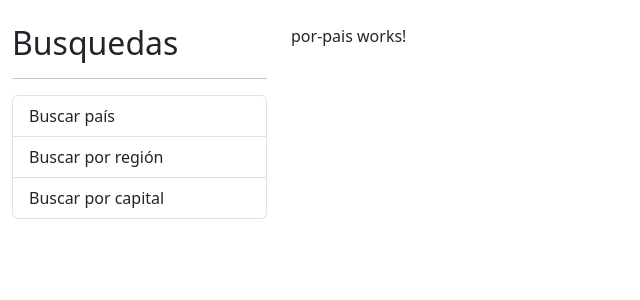
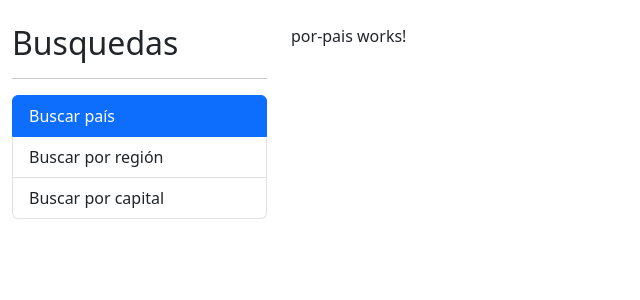
Before and after one commit to luigialejandro/paisesApp, an Angular app: page / in a window 1280 px wide. Shown: the top 300 px of the page, without its empty margins (0-640 px from the left). Built offline with nearby package versions, Linux system fonts and the light colour scheme.

Commit message:
Putting to work the sidebar by using routerLink (which comes from RouterModule) so that every time an item is selected then navigation towards the associated component will occur. Once an item is selected it is also gonna be blue highlighted thanks to making the routerLinkActive active on each item.

```diff
--- a/src/app/app.component.html
+++ b/src/app/app.component.html
@@ -4,9 +4,23 @@
     <h2>Busquedas</h2>
     <hr>
     <ul class="list-group">
-      <li class="list-group-item">Buscar país</li>
-      <li class="list-group-item">Buscar por región</li>
-      <li class="list-group-item">Buscar por capital</li>
+      <li routerLink=""
+        routerLinkActive="active"
+        [routerLinkActiveOptions]="{ exact:true }"
+        class="list-group-item">
+        Buscar país
+      </li>
+      <li routerLink="region"
+        routerLinkActive="active"
+        class="list-group-item">
+        Buscar por región
+      </li>
+
+      <li routerLink="capital"
+        routerLinkActive="active"
+        class="list-group-item">
+        Buscar por capital
+      </li>
     </ul>
   </div>
 
```
